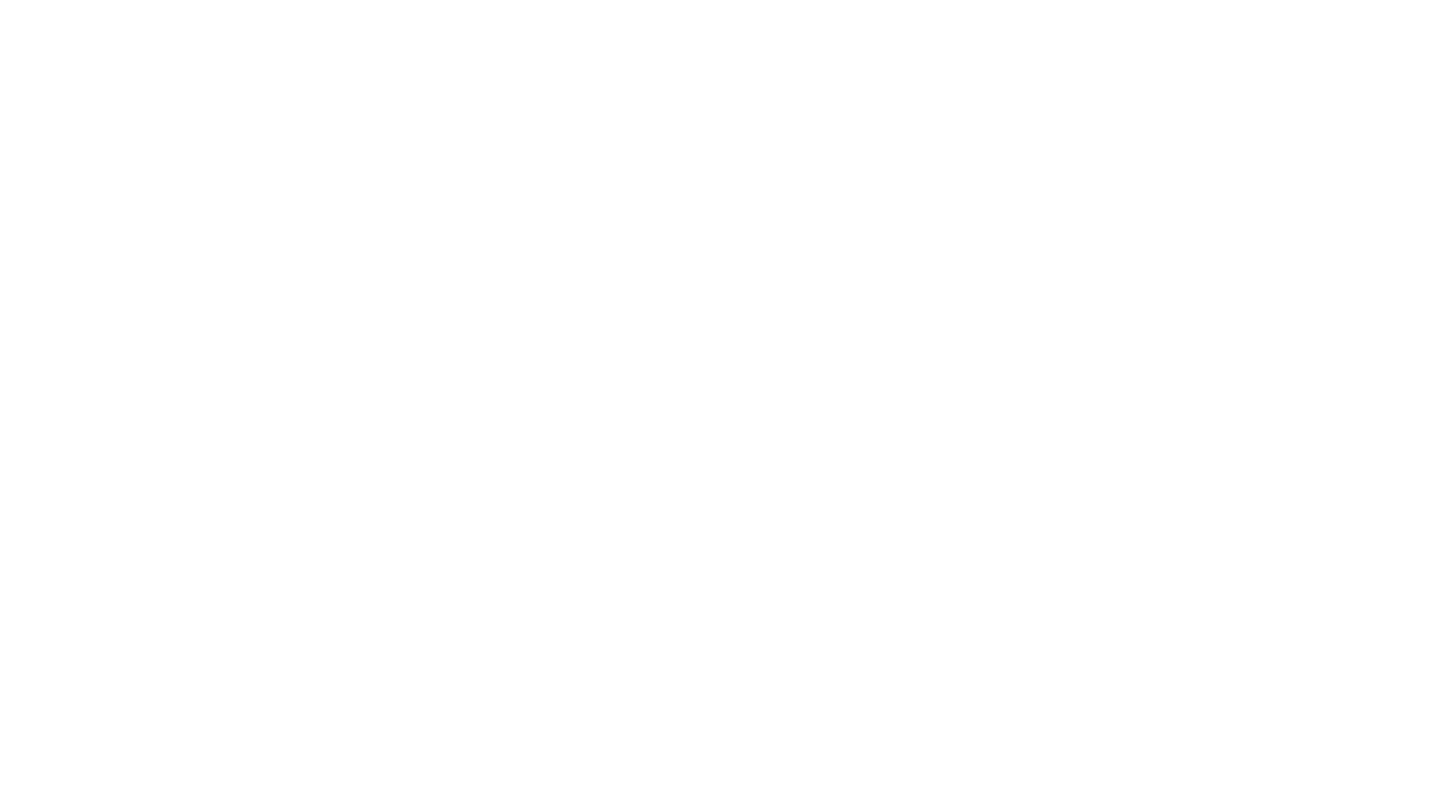
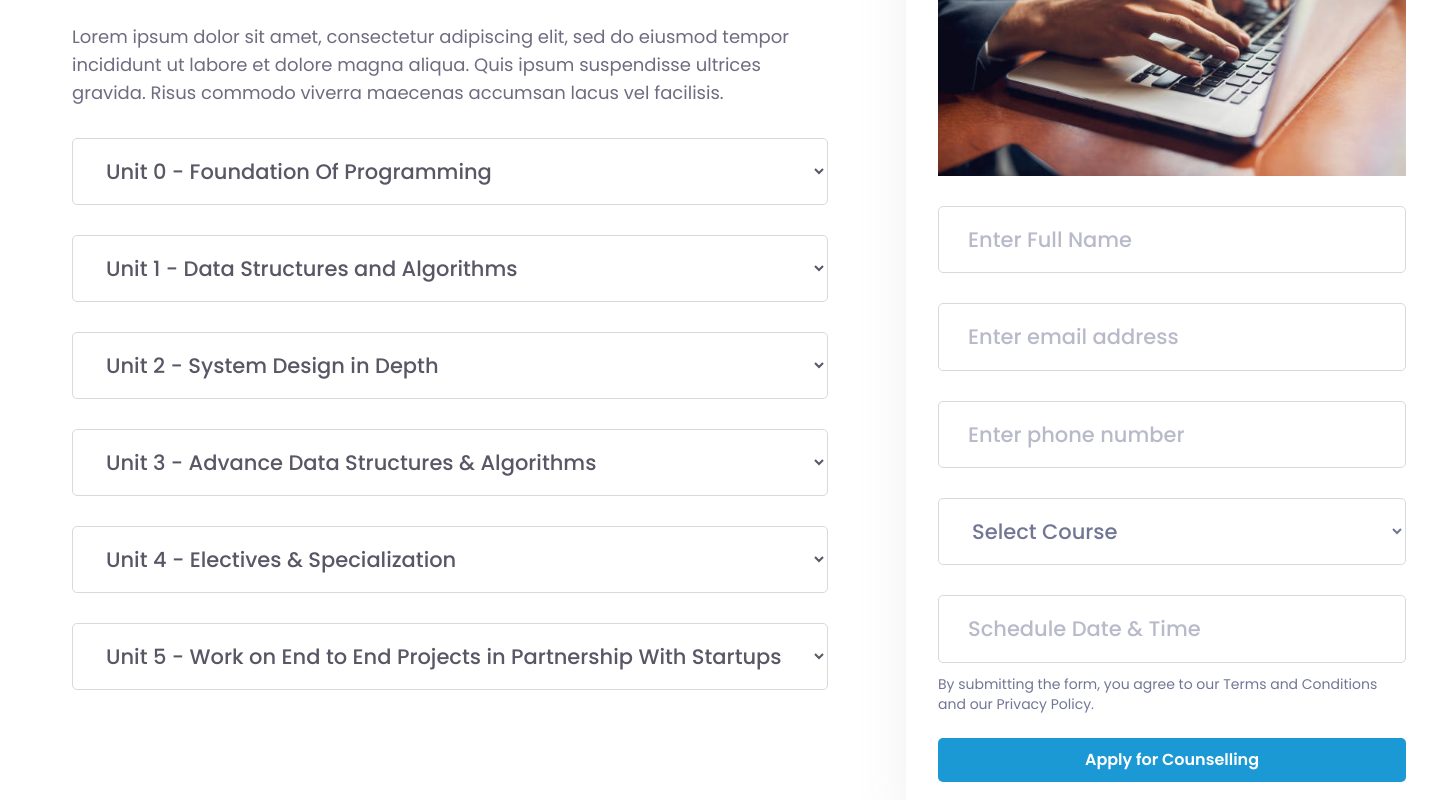
Before and after one commit to MdSalauddinSakib/RRF-Challenge-1, a Vue app: page / in a window 1280 px wide. Shown: the part 2720-3520 px from the top of the page, 1438 px wide, since content can reach past the window. Before the commit the page ends 2414 px from the top, so only its background shows below. Built offline with nearby package versions, Linux system fonts and the light colour scheme.

Commit message:
curriculum section created

```diff
--- a/src/components/HelloWorld.vue
+++ b/src/components/HelloWorld.vue
@@ -134,7 +134,7 @@
   <!-- RELATED COURSES End -->
 
   <!-- Alumni Section -->
-  <section class="container bg-[#F8FBFB] py-[70px]">
+  <section class="container py-[70px]">
     <div class="text-center">
       <p class="text-[#1B99D4] text-base font-semibold tracking-[1.6px]">Our Alumni Placed</p>
       <h2 class="text-4xl font-semibold mt-3.5 text-[#231F40]">Explore Our Alumni & Connect With Them</h2>
@@ -230,4 +230,104 @@
         Now <img src="../assets/img/right-arrow.png" alt=""></button>
     </div>
   </section>
+  <!-- Alumni Section End -->
+
+  <!-- curriculum Section -->
+  <section class="container pt-[20px] pb-[70px]">
+    <div class="text-center">
+      <p class="text-[#1B99D4] text-base font-semibold tracking-[1.6px]">A Roadmap For Success</p>
+      <h2 class="text-4xl font-semibold mt-3.5 text-[#231F40]">Our Comprehensive curriculum, Designed for professionals
+      </h2>
+    </div>
+
+    <!-- Description -->
+    <div class="my-[40px] flex items-center gap-[78px]">
+      <div>
+        <div>
+          <h2 class="text-3xl font-bold mb-[26px]">Course Description</h2>
+          <p class="text-[#6F6B80] text-lg">Lorem ipsum dolor sit amet, consectetur adipiscing elit, sed do eiusmod
+            tempor incididunt ut labore et dolore magna aliqua. Quis ipsum suspendisse ultrices gravida. Risus commodo
+            viverra maecenas accumsan lacus vel facilisis.</p>
+        </div>
+
+        <!-- course description -->
+        <div class="mt-[31px] flex flex-col gap-[30px]">
+          <select name="" id=""
+            class="py-[17px] px-[29px] rounded-[5px] border border-[#D9D9D9] text-[21px] font-medium text-[#595665] focus:ring-2 focus:ring-blue-500 focus:outline-none">
+            <option value="ss">
+              Unit 0 - Foundation Of Programming
+            </option>
+          </select>
+          <select name="" id=""
+            class="py-[17px] px-[29px] rounded-[5px] border border-[#D9D9D9] text-[21px] font-medium text-[#595665] focus:ring-2 focus:ring-blue-500 focus:outline-none">
+            <option value="ss">
+              Unit 1 - Data Structures and Algorithms
+            </option>
+          </select>
+          <select name="" id=""
+            class="py-[17px] px-[29px] rounded-[5px] border border-[#D9D9D9] text-[21px] font-medium text-[#595665] focus:ring-2 focus:ring-blue-500 focus:outline-none">
+            <option value="ss">
+              Unit 2 - System Design in Depth
+            </option>
+          </select>
+          <select name="" id=""
+            class="py-[17px] px-[29px] rounded-[5px] border border-[#D9D9D9] text-[21px] font-medium text-[#595665] focus:ring-2 focus:ring-blue-500 focus:outline-none">
+            <option value="ss">
+              Unit 3 - Advance Data Structures & Algorithms
+            </option>
+          </select>
+          <select name="" id=""
+            class="py-[17px] px-[29px] rounded-[5px] border border-[#D9D9D9] text-[21px] font-medium text-[#595665] focus:ring-2 focus:ring-blue-500 focus:outline-none">
+            <option value="ss">
+              Unit 4 - Electives & Specialization
+            </option>
+          </select>
+          <select name="" id=""
+            class="py-[17px] px-[29px] rounded-[5px] border border-[#D9D9D9] text-[21px] font-medium text-[#595665] focus:ring-2 focus:ring-blue-500 focus:outline-none">
+            <option value="ss">
+              Unit 5 - Work on End to End Projects in Partnership With Startups
+            </option>
+          </select>
+        </div>
+      </div>
+
+      <!-- Apply for Counselling Form -->
+      <div
+        class="bg-white p-8 shadow-[1px_5px_50px_0px_rgba(84,99,122,0.10)] w-[800px] text-[#727695] border-b-[5px] border-[#1B99D4]">
+        <img class="" src="../assets/img/applying.jpg" alt="">
+        <form action="" class="flex flex-col gap-[30px] mt-[30px]">
+          <input
+            class="py-[17px] px-[29px] rounded-[5px] border border-[#D9D9D9] text-[21px] font-medium focus:ring-2 focus:ring-blue-500 focus:outline-none"
+            type="text" name="" id="" placeholder="Enter Full Name">
+          <input
+            class="py-[17px] px-[29px] rounded-[5px] border border-[#D9D9D9] text-[21px] font-medium focus:ring-2 focus:ring-blue-500 focus:outline-none"
+            type="email" name="" id="" placeholder="Enter email address">
+          <input
+            class="py-[17px] px-[29px] rounded-[5px] border border-[#D9D9D9] text-[21px] font-medium focus:ring-2 focus:ring-blue-500 focus:outline-none"
+            type="text" name="" id="" placeholder="Enter phone number">
+          <select name="" id=""
+            class="py-[17px] px-[29px] rounded-[5px] border border-[#D9D9D9] text-[21px] font-medium focus:ring-2 focus:ring-blue-500 focus:outline-none">
+            <option value="ss" class="">
+              Select Course
+            </option>
+          </select>
+          <input class=" py-[17px] px-[29px] rounded-[5px] border border-[#D9D9D9] text-[21px] font-medium
+              focus:ring-2 focus:ring-blue-500 focus:outline-none" type="text" name="" id=""
+            placeholder="Schedule Date & Time">
+        </form>
+        <p class=" text-sm pt-[11px] pb-[24px]">By submitting the form, you agree to our Terms and Conditions and our
+          Privacy
+          Policy.
+        </p>
+        <button
+          class="bg-[#1b99d4] w-full text-[16px] text-white font-semibold py-2.5 px-5 rounded-[5px] cursor-pointer hover:bg-[#1b99d4d2]">Apply
+          for Counselling</button>
+      </div>
+    </div>
+    <div class="flex justify-center">
+      <a class=" bg-white text-[#1B99D4] p-4 mt-10 flex items-center flex items-center justify-between w-[215px] rounded-[5px] border border-[#1B99D4] hover:bg-[#1B99D4] hover:text-white"
+        href="#">
+        <img class="w-[20px]" src="../assets/img/download-blue.png" alt=""> Download Brochure</a>
+    </div>
+  </section>
 </template>
```
Also changed, not shown: src/assets/img/applying.jpg (added), src/assets/img/download-blue.png (added).
